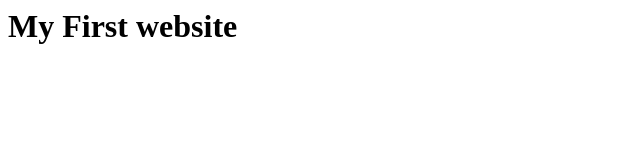
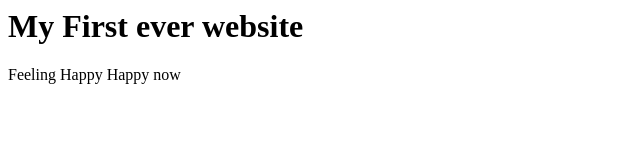
Before and after one commit to ariful4966/my-first-project, a plain HTML site: page index.html in a window 1280 px wide. Shown: the whole page, without its empty margins (0-640 px from the left). Drawn offline with Linux system fonts and the light colour scheme.

Commit message:
adding more code

```diff
--- a/index.html
+++ b/index.html
@@ -1 +1,2 @@
-<h1>My First website</h1>
+<h1>My First ever website</h1>
+<p>Feeling Happy Happy now</p>
```
